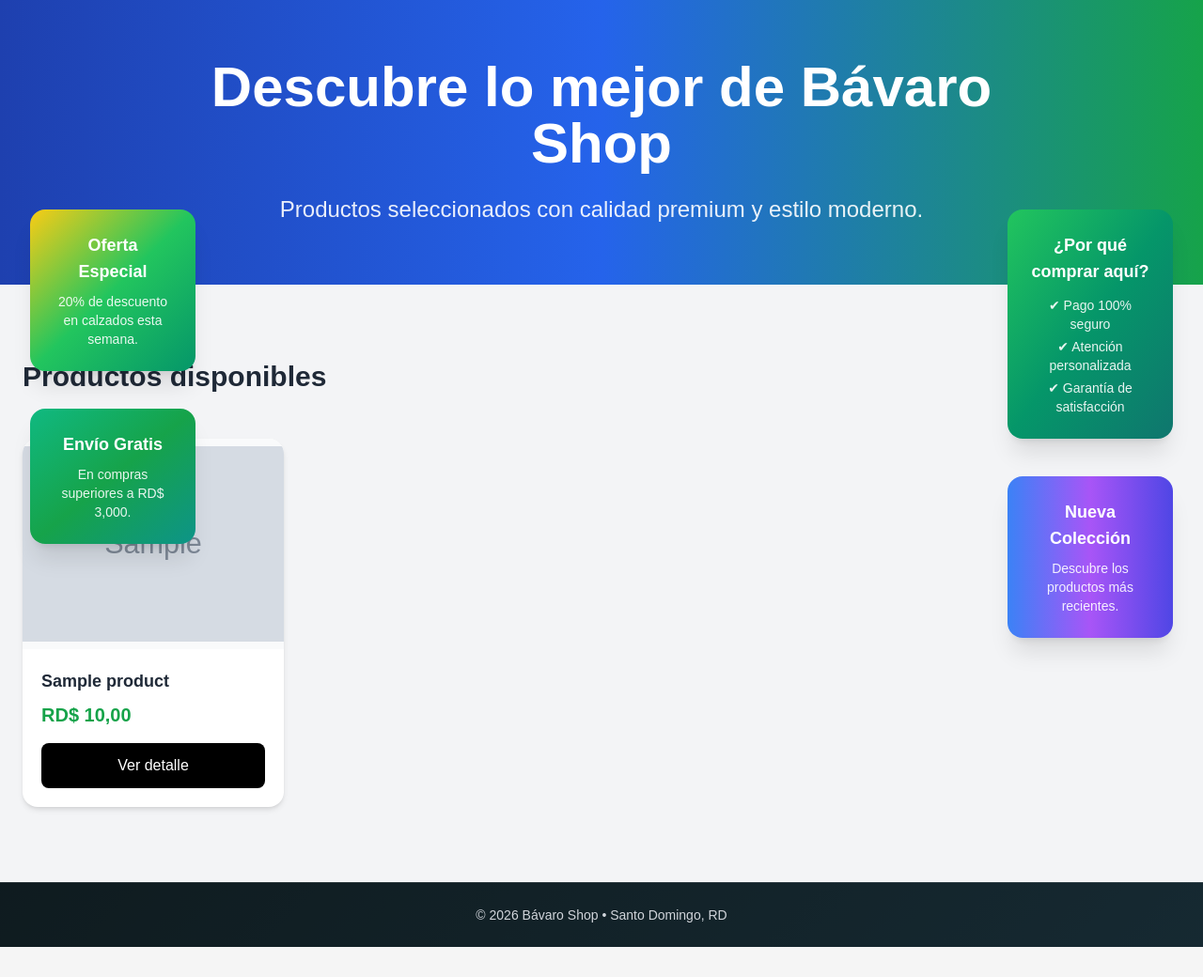
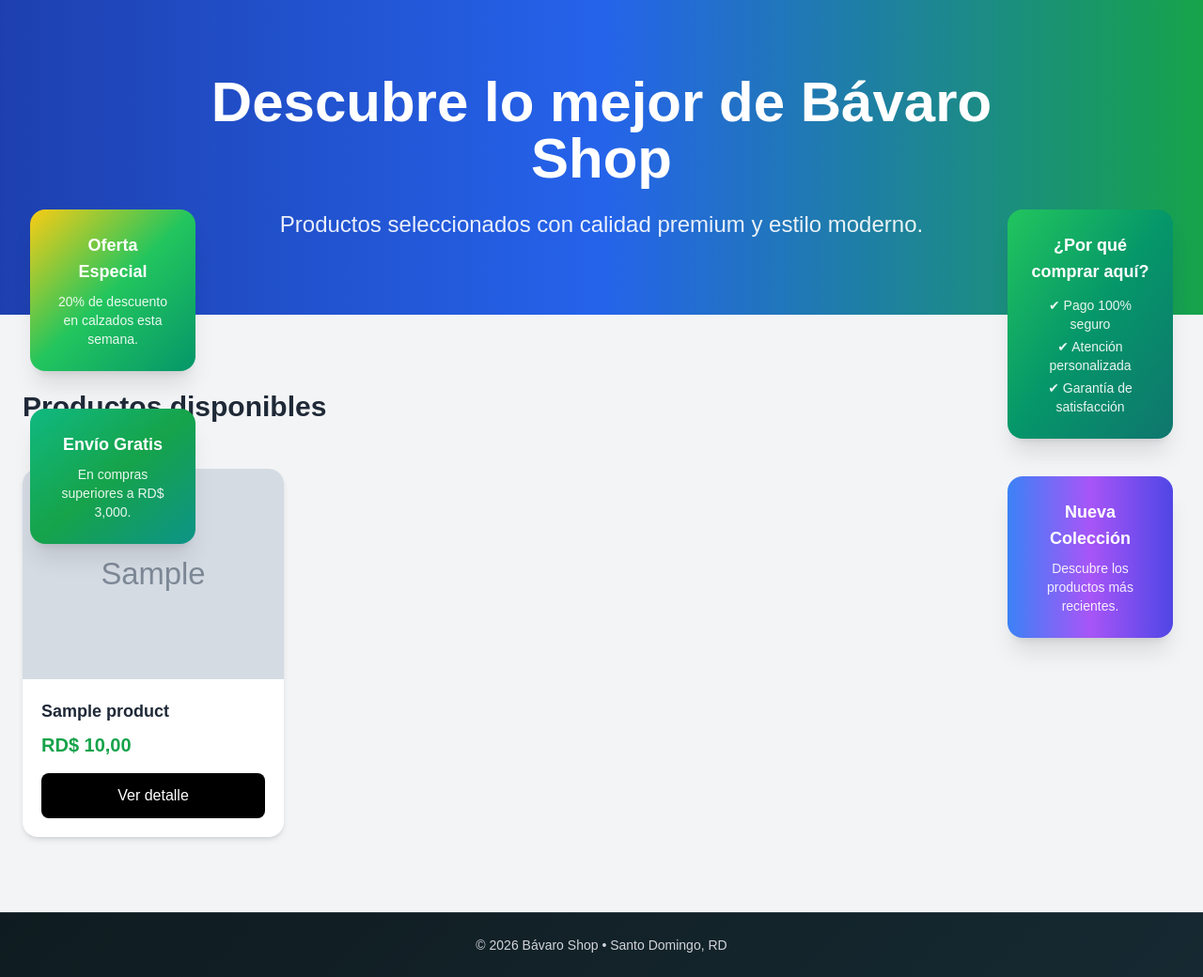
Before and after one commit to cerebritoone1-coder/bavaroshop, a Django app: page /tienda/ in a window 1280 px wide. Shown: the part 97-1137 px from the top of the page at 94% size. Before the commit the page ends 1105 px from the top, so only its background shows below. Run offline with Django 5.2, Linux system fonts and the light colour scheme; a user stored in the database is signed in; tables that the repository leaves empty hold one stand-in row (values such as "Sample post"); grey boxes marked "Sample" are stand-in pictures; data that the repository does not hold is empty; some libraries are stand-ins or nearby versions.

Commit message:
Fix hero and product image layout

```diff
--- a/templates/store/home.html
+++ b/templates/store/home.html
@@ -1,3 +1,4 @@
+<h1 style="color:red; font-size:60px;">ESTE ES HOME.HTML</h1>
 {% extends "base_auth.html" %}
 
 {% block content %}
--- a/templates/store/tienda.html
+++ b/templates/store/tienda.html
@@ -3,11 +3,11 @@
 {% block content %}
 
 <!-- HERO SECTION -->
-<section class="bg-gradient-to-r from-blue-800 via-blue-600 to-green-600 py-10 sm:py-16 text-white">
+<section class="bg-gradient-to-r from-blue-800 via-blue-600 to-green-600 py-14 sm:py-20 text-white text-center">
 
-    <div class="max-w-5xl mx-auto px-4 text-center">
+    <div class="max-w-5xl mx-auto px-4">
 
-        <h1 class="text-4xl sm:text-6xl font-extrabold mb-6 leading-tight">
+        <h1 class="text-5xl sm:text-6xl font-extrabold mb-6">
             Descubre lo mejor de Bávaro Shop
         </h1>
 
@@ -17,7 +17,6 @@
 
     </div>
 </section>
-
 <!-- PRODUCTOS -->
 <section class="bg-gray-100 py-12 sm:py-20">
 
@@ -34,12 +33,12 @@
             <div class="bg-white rounded-2xl shadow-md hover:shadow-2xl transition duration-300 overflow-hidden flex flex-col">
 
                 <!-- Imagen -->
-                <div class="bg-gray-50 flex justify-center items-center h-40 sm:h-56 overflow-hidden">
-                    {% if producto.image %}
-                        <img src="{{ producto.image.url }}"
-                             class="h-full object-contain">
-                    {% endif %}
-                </div>
+               <div class="h-48 sm:h-56 overflow-hidden">
+    {% if producto.image %}
+        <img src="{{ producto.image.url }}"
+             class="w-full h-full object-cover">
+    {% endif %}
+</div>
 
                 <!-- Info -->
                 <div class="p-5 flex flex-col flex-grow">
```
